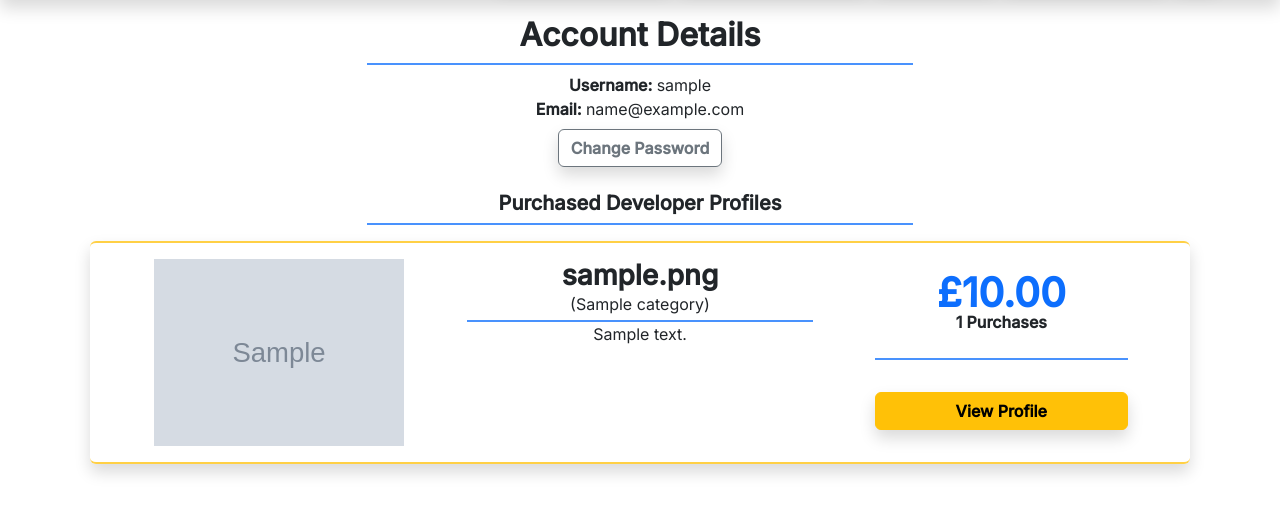
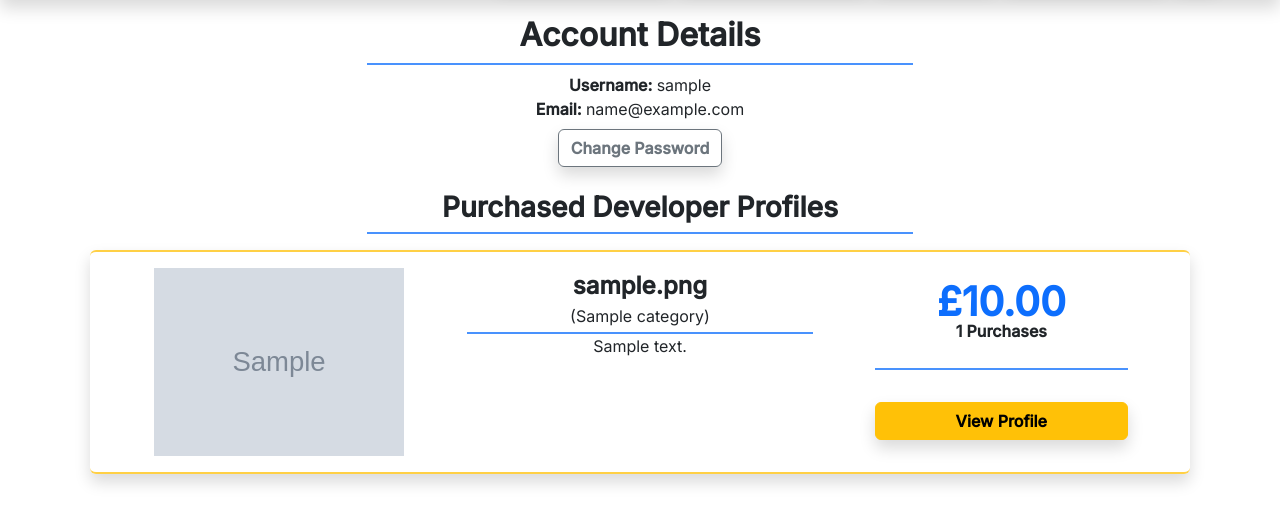
Before and after one commit to adampgiles/CI_PP4_SD, a Django app: page /accounts/my_account/ in a window 1280 px wide. Shown: the part 72-596 px from the top of the page. Run offline with Django 4.2, Linux system fonts and the light colour scheme; a user stored in the database is signed in; tables that the repository leaves empty hold one stand-in row (values such as "Sample post"); grey boxes marked "Sample" are stand-in pictures; some libraries are stand-ins or nearby versions.

Commit message:
html: amended my_account.html headings and font sizes

```diff
--- a/accounts/templates/accounts/user_account.html
+++ b/accounts/templates/accounts/user_account.html
@@ -16,7 +16,7 @@
 <div class="container text-center">
     <div class="row justify-content-center align-items-center">
         <div class="col-12 col-md-6">
-            <h5 class="my-2 p-2 fw-bolder border-bottom border-2 border-primary border-opacity-75">Purchased Developer Profiles</h5>
+            <h3 class="my-2 p-2 fw-bolder border-bottom border-2 border-primary border-opacity-75">Purchased Developer Profiles</h3>
         </div>
     </div>
 </div>
@@ -34,7 +34,7 @@
             </div>
 
             <div class="col-12 col-md-4 d-flex flex-column align-items-center p-2">
-                <h3 class="fw-bolder p-0 m-0">{{ developer.profile_name }}</h3>
+                <p class="fw-bolder p-0 m-0 fs-4">{{ developer.profile_name }}</p>
 
                 <p class="p-0 m-0">({{ developer.category.friendly_name }})</p>
 
@@ -56,7 +56,7 @@
         <div class="container text-center">
             <div class="row justify-content-center align-items-center">
                 <div class="col-12 col-md-6">
-                    <h3>No Developer Profiles Purchased</h3>
+                    <p class="fs-4">No Developer Profiles Purchased</p>
                     <a class="btn btn-warning shadow m-1 fw-bolder my-3 w-75" href="{% url 'developers' %}">Explore Developers</a>
                 </div>
             </div>
```
